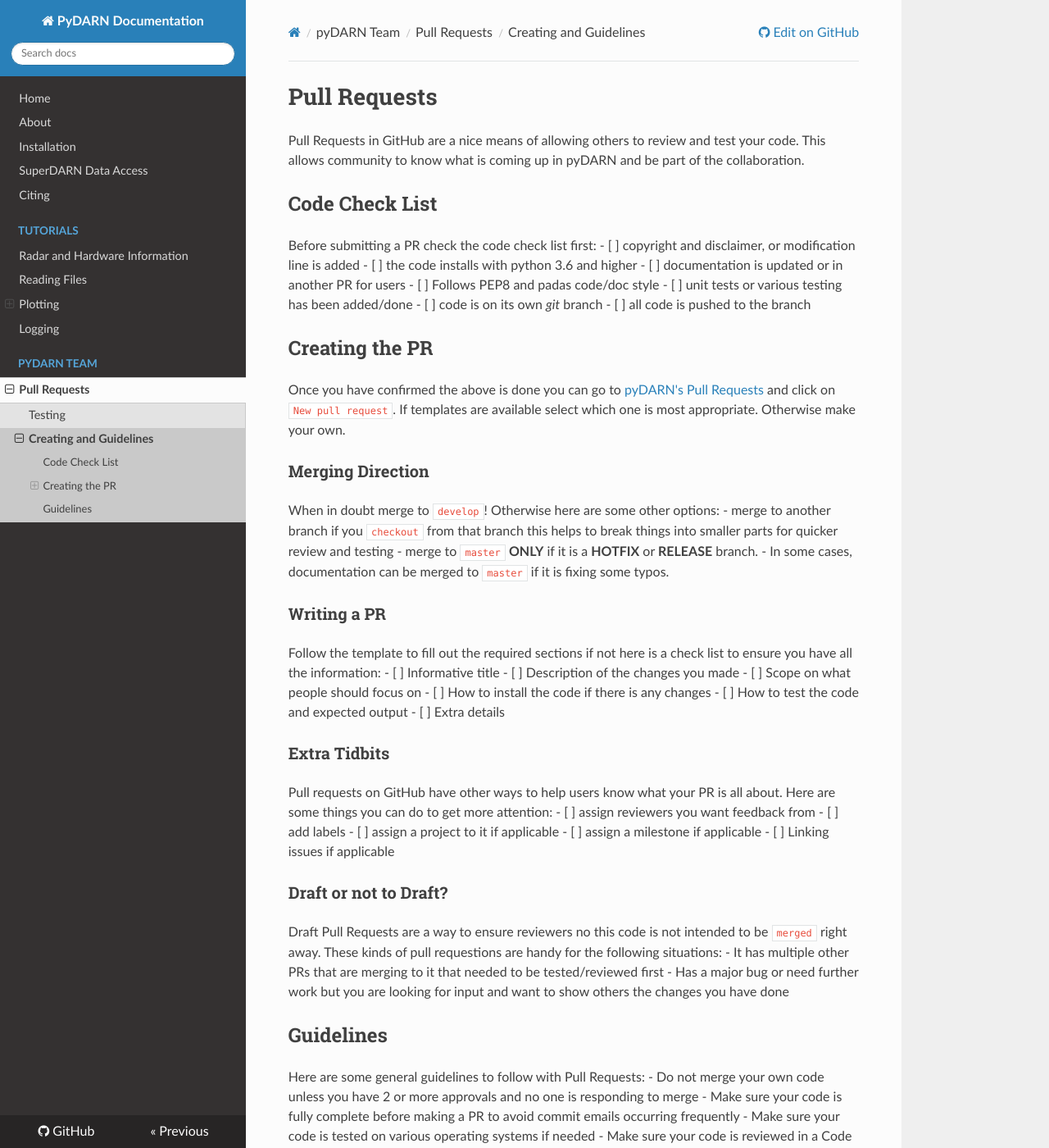
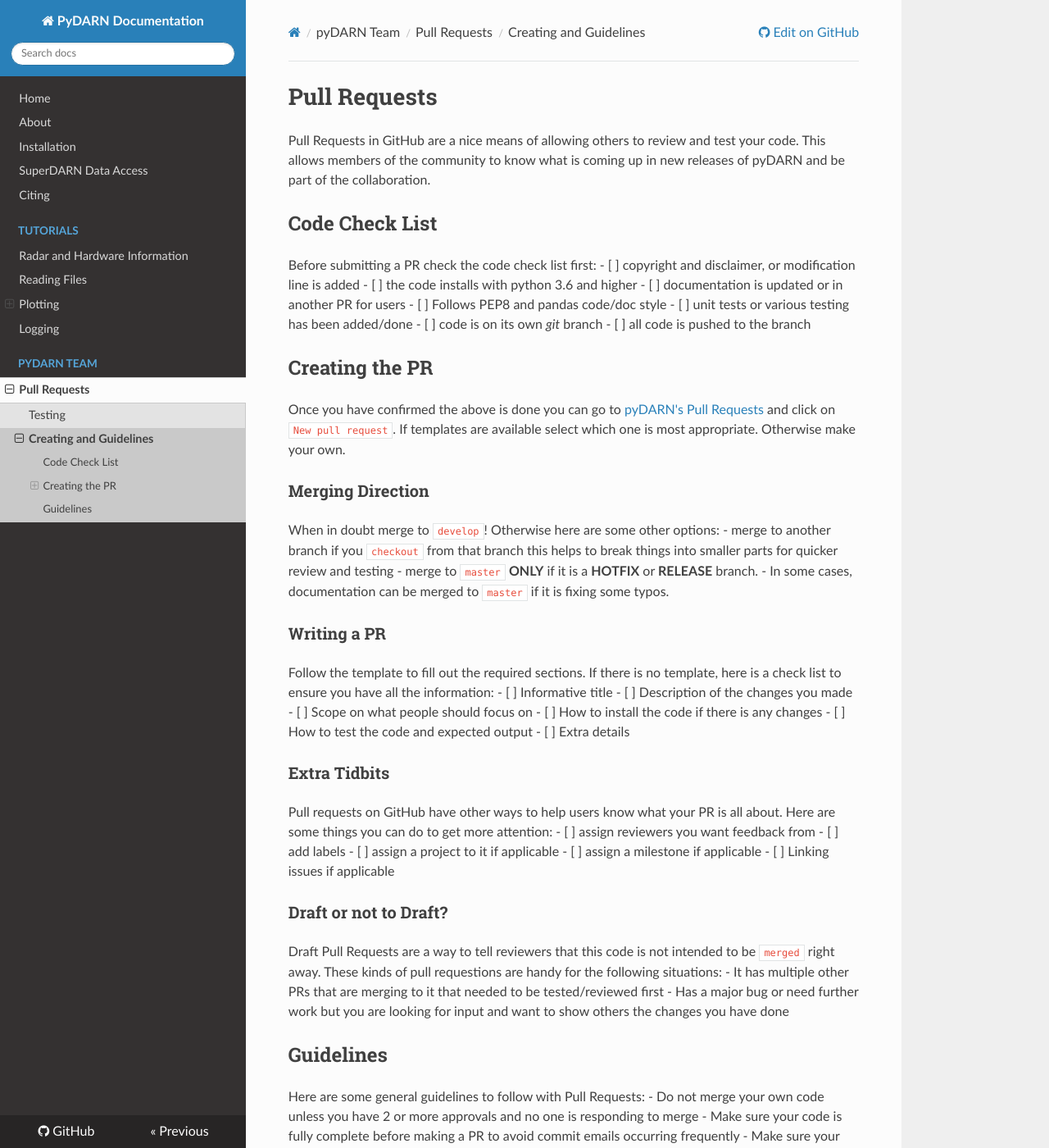
Before and after one commit to SuperDARN/pydarn, an MkDocs documentation site: the page built from docs/dev/PR.md, in a window 1280 px wide and 1400 px high. Shown: the whole window at 82% size. Built offline with MkDocs 1.6.1, drawn with Linux system fonts in a browser that asks for light colours; nearby versions of some CDN libraries.

Commit message:
Apply suggestions from code review
Co-authored-by: carleyjmartin <60905856+carleyjmartin@users.noreply.github.com>

```diff
--- a/docs/dev/PR.md
+++ b/docs/dev/PR.md
@@ -1,7 +1,7 @@
 # Pull Requests
 
 Pull Requests in GitHub are a nice means of allowing others to review and test your code.
-This allows community to know what is coming up in pyDARN and be part of the collaboration.
+This allows members of the community to know what is coming up in new releases of pyDARN and be part of the collaboration.
 
 
 ## Code Check List
@@ -10,7 +10,7 @@
 - [ ] copyright and disclaimer, or modification line is added
 - [ ] the code installs with python 3.6 and higher
 - [ ] documentation is updated or in another PR for users
-- [ ] Follows PEP8 and padas code/doc style
+- [ ] Follows PEP8 and pandas code/doc style
 - [ ] unit tests or various testing has been added/done
 - [ ] code is on its own *git* branch
 - [ ] all code is pushed to the branch
@@ -29,7 +29,7 @@
 
 ### Writing a PR
 
-Follow the template to fill out the required sections if not here is a check list to ensure you have all the information:
+Follow the template to fill out the required sections. If there is no template, here is a check list to ensure you have all the information:
 - [ ] Informative title
 - [ ] Description of the changes you made
 - [ ] Scope on what people should focus on
@@ -49,7 +49,7 @@
 
 ### Draft or not to Draft?
 
-Draft Pull Requests are a way to ensure reviewers no this code is not intended to be `merged` right away.
+Draft Pull Requests are a way to tell reviewers that this code is not intended to be `merged` right away.
 These kinds of pull requestions are handy for the following situations:
 - It has multiple other PRs that are merging to it that needed to be tested/reviewed first
 - Has a major bug or need further work but you are looking for input and want to show others the changes you have done
```
